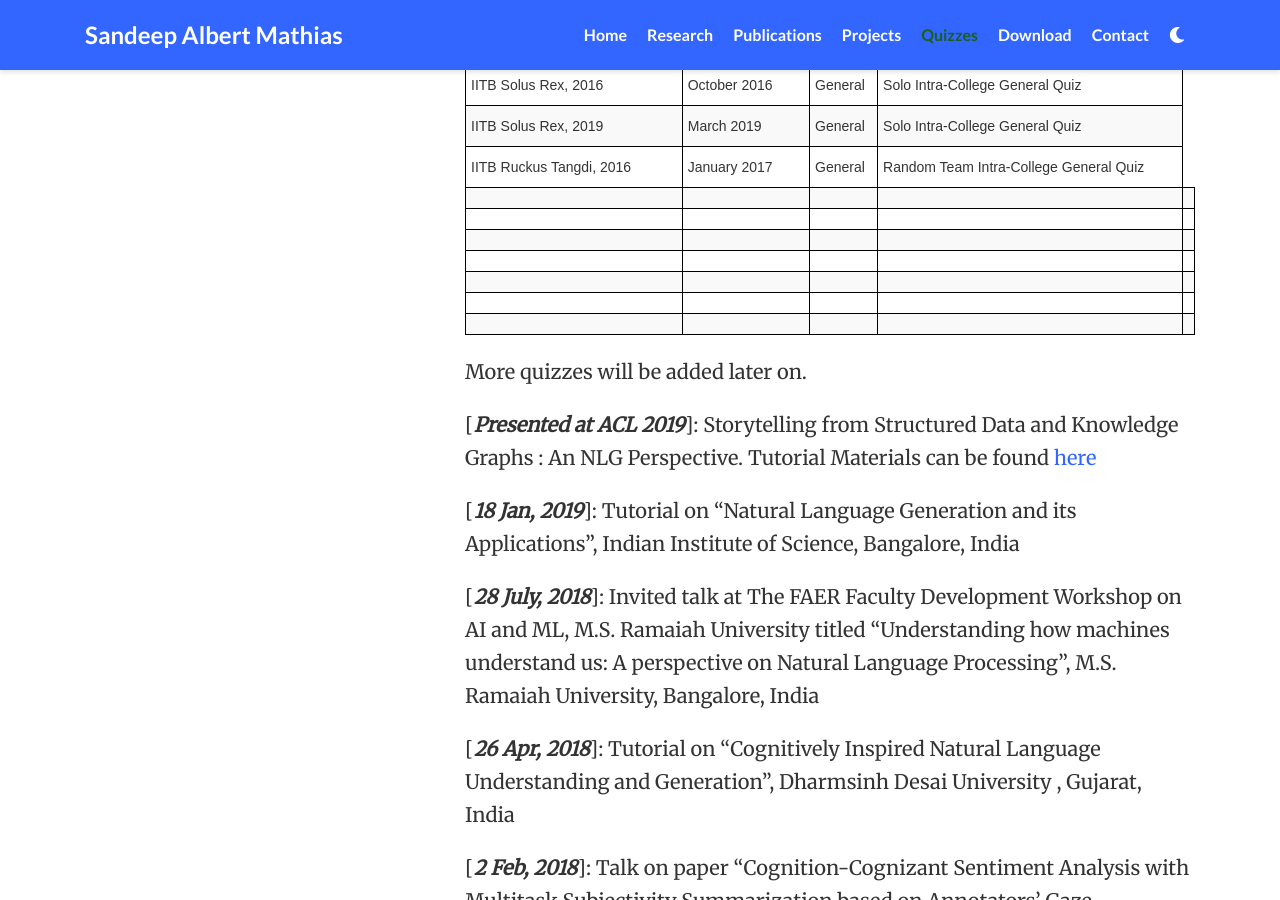
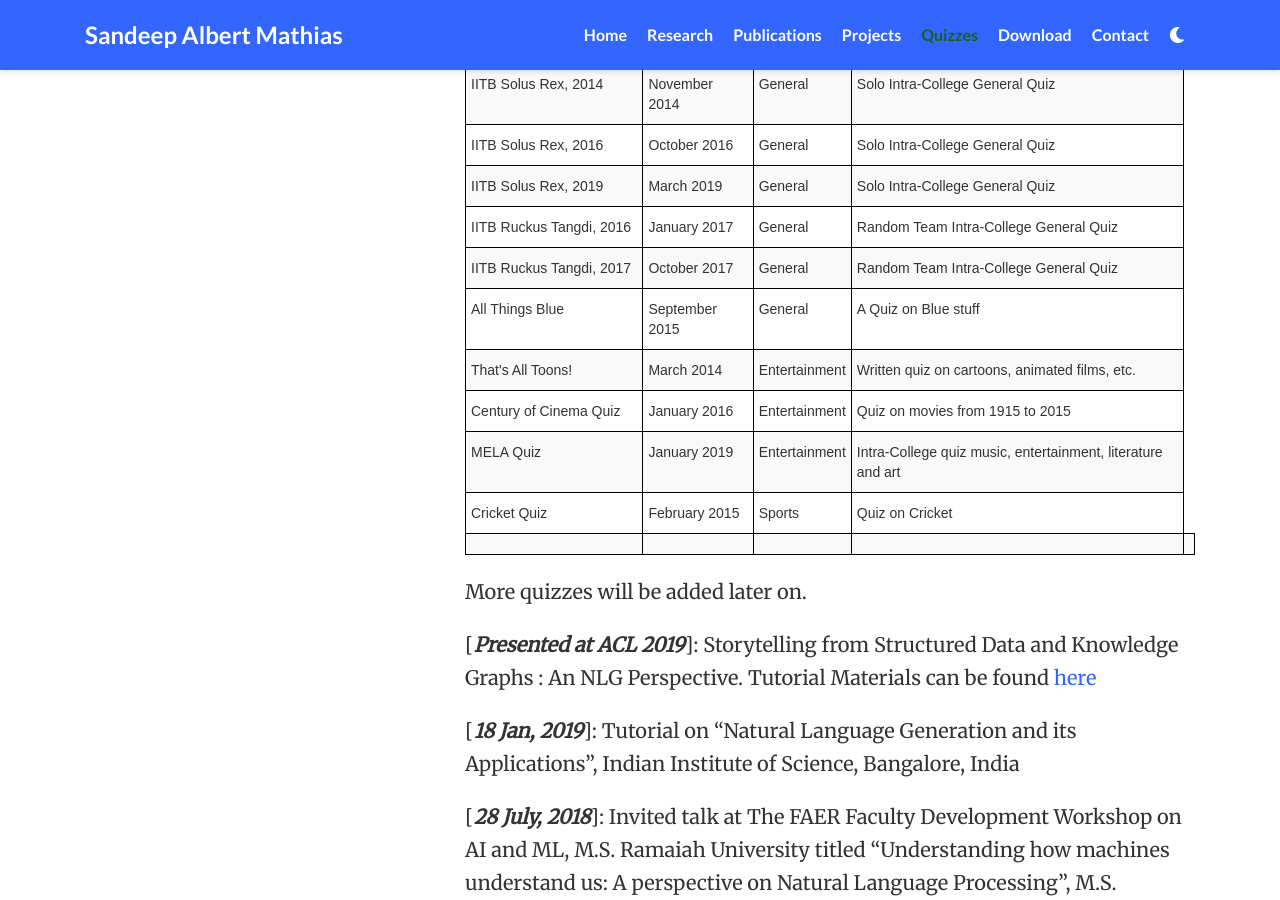
Before and after one commit to lwsam/lwsam.github.io, a Jekyll site: the page index.html, which Jekyll copies as it is, in a window 1280 px wide and 900 px high, scrolled down 4069 px. Built offline with Jekyll 4.4.1, drawn with Linux system fonts in a browser that asks for light colours; nearby versions of some CDN libraries; Markdown is read by kramdown in place of the engine named in the settings; a style sheet for code colours, icons or effects is not loaded.

Commit message:
Update index.html

```diff
--- a/index.html
+++ b/index.html
@@ -347,46 +347,40 @@
     <td class="tg-0lax">Random Team Intra-College General Quiz</td>
   </tr>
   <tr>
-    <td class="tg-0lax"></td>
-    <td class="tg-0lax"></td>
-    <td class="tg-0lax"></td>
-    <td class="tg-0lax"></td>
-    <td class="tg-0lax"></td>
+    <td class="tg-0lax">IITB Ruckus Tangdi, 2017</td>
+    <td class="tg-0lax">October 2017</td>
+    <td class="tg-0lax">General</td>
+    <td class="tg-0lax">Random Team Intra-College General Quiz</td>
   </tr>
   <tr>
-    <td class="tg-0lax"></td>
-    <td class="tg-0lax"></td>
-    <td class="tg-0lax"></td>
-    <td class="tg-0lax"></td>
-    <td class="tg-0lax"></td>
+    <td class="tg-0lax">All Things Blue</td>
+    <td class="tg-0lax">September 2015</td>
+    <td class="tg-0lax">General</td>
+    <td class="tg-0lax">A Quiz on Blue stuff</td>
   </tr>
   <tr>
-    <td class="tg-0lax"></td>
-    <td class="tg-0lax"></td>
-    <td class="tg-0lax"></td>
-    <td class="tg-0lax"></td>
-    <td class="tg-0lax"></td>
+    <td class="tg-0lax">That's All Toons!</td>
+    <td class="tg-0lax">March 2014</td>
+    <td class="tg-0lax">Entertainment</td>
+    <td class="tg-0lax">Written quiz on cartoons, animated films, etc.</td>
   </tr>
   <tr>
-    <td class="tg-0lax"></td>
-    <td class="tg-0lax"></td>
-    <td class="tg-0lax"></td>
-    <td class="tg-0lax"></td>
-    <td class="tg-0lax"></td>
+    <td class="tg-0lax">Century of Cinema Quiz</td>
+    <td class="tg-0lax">January 2016</td>
+    <td class="tg-0lax">Entertainment</td>
+    <td class="tg-0lax">Quiz on movies from 1915 to 2015</td>
   </tr>
   <tr>
-    <td class="tg-0lax"></td>
-    <td class="tg-0lax"></td>
-    <td class="tg-0lax"></td>
-    <td class="tg-0lax"></td>
-    <td class="tg-0lax"></td>
+    <td class="tg-0lax">MELA Quiz</td>
+    <td class="tg-0lax">January 2019</td>
+    <td class="tg-0lax">Entertainment</td>
+    <td class="tg-0lax">Intra-College quiz music, entertainment, literature and art</td>
   </tr>
   <tr>
-    <td class="tg-0lax"></td>
-    <td class="tg-0lax"></td>
-    <td class="tg-0lax"></td>
-    <td class="tg-0lax"></td>
-    <td class="tg-0lax"></td>
+    <td class="tg-0lax">Cricket Quiz</td>
+    <td class="tg-0lax">February 2015</td>
+    <td class="tg-0lax">Sports</td>
+    <td class="tg-0lax">Quiz on Cricket</td>
   </tr>
   <tr>
     <td class="tg-0lax"></td>
```
